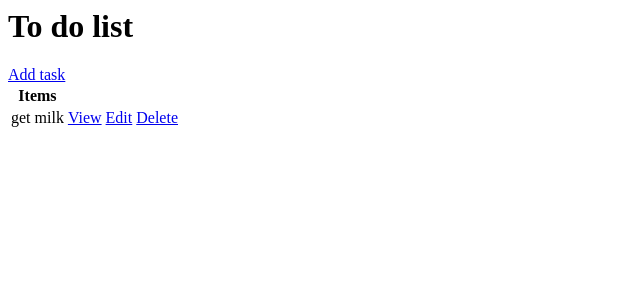
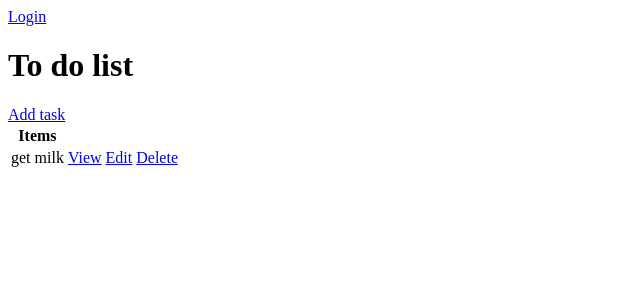
Before and after one commit to NavidKalashi/todolistapp, a Django app: page / in a window 1280 px wide. Shown: the top 300 px of the page, without its empty margins (0-640 px from the left). Run offline with Django 5.2, Linux system fonts and the light colour scheme; data comes from the database, SQL or seed files in the repository; both versions use the stored data as it was after the commit.

Commit message:
add login and logout

```diff
--- a/base/templates/base/task_list.html
+++ b/base/templates/base/task_list.html
@@ -1,3 +1,10 @@
+{% if request.user.is_authenticated %}
+<p>{{request.user}}</p>
+<a href="{% url 'logout' %}">Logout</a>
+{% else %}
+<a href="{% url 'login' %}">Login</a>
+{% endif %}
+
 <h1>To do list</h1>
 <a href="{% url 'taskCreate' %}">Add task</a>
 
--- a/base/urls.py
+++ b/base/urls.py
@@ -1,8 +1,12 @@
 from django.urls import path
+from django.contrib.auth.views import LogoutView
 
 from . import views
 
 urlpatterns = [
+    path('login/', views.CustomLoginView.as_view(), name='login'),
+    path('logout/', LogoutView.as_view(next_page='login'), name='logout'),
+
     path('', views.TaskList.as_view(), name='taskList'),
     path('task/<int:pk>/', views.TaskDetail.as_view(), name='taskDetail'),
     path('task-create/', views.TaskCreate.as_view(), name='taskCreate'),
--- a/base/views.py
+++ b/base/views.py
@@ -5,7 +5,17 @@ from django.views.generic.detail import DetailView
 from django.views.generic.edit import CreateView, UpdateView, DeleteView
 from django.urls import reverse_lazy
 
+from django.contrib.auth.views import LoginView
+
 from .models import Task
+
+class CustomLoginView(LoginView):
+    template_name = 'base/login.html'
+    fields = '__all__'
+    redirect_authenticated_user = True
+
+    def get_success_url(self):
+        return reverse_lazy('taskList')
 
 class TaskList(ListView):
     model = Task
```
Also changed, not shown: base/templates/base/login.html (added, +8 -0 lines), db.sqlite3.
